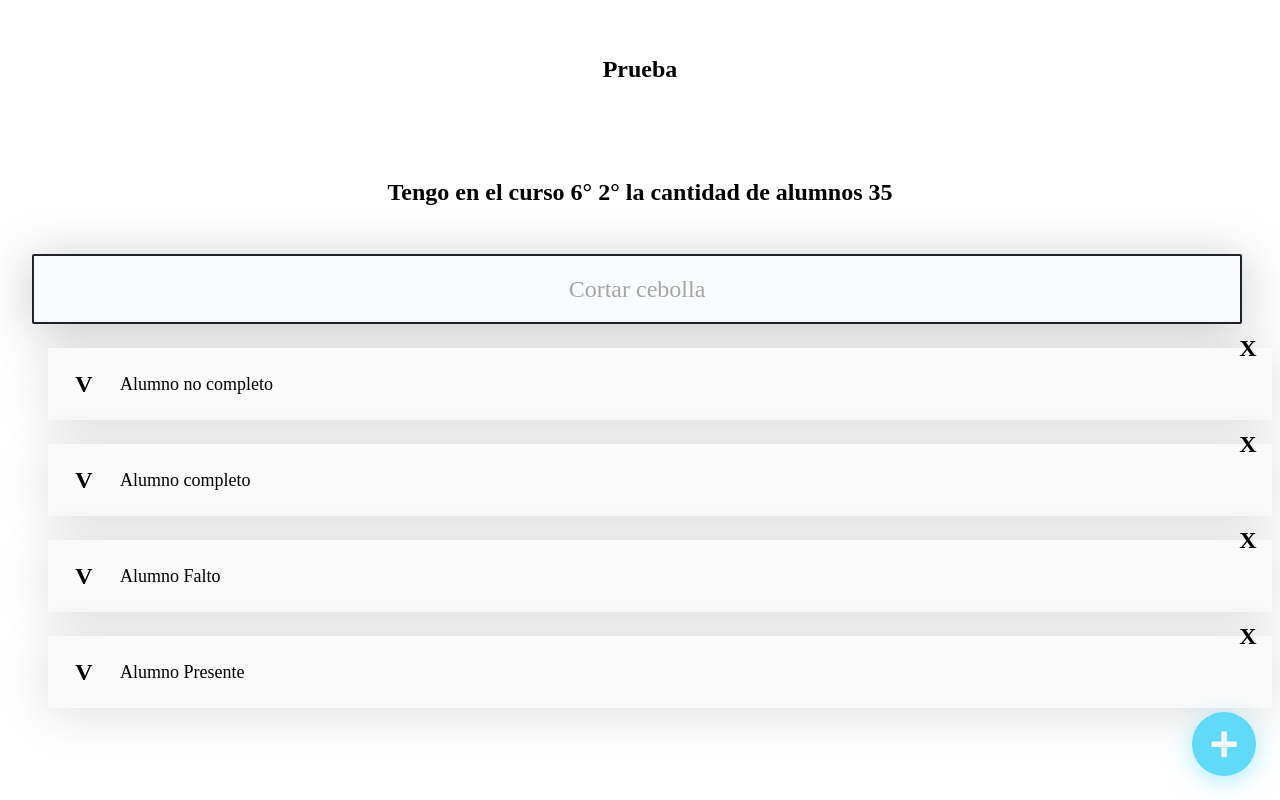
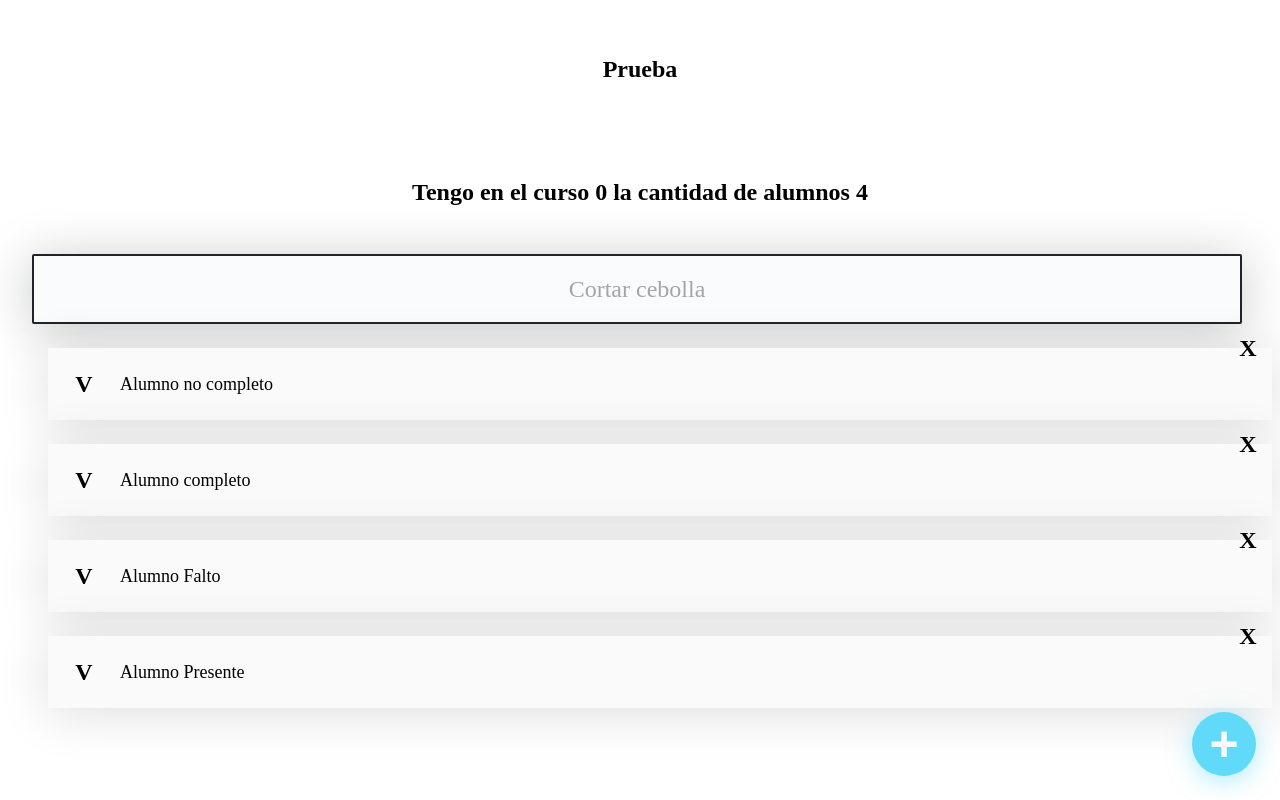
Before and after one commit to ewiedermann/Proyecto-planilla, a React (Create React App) app: page / in a window 1280 px wide. Built offline with nearby package versions, Linux system fonts and the light colour scheme.

Commit message:
Ordenando el contador

```diff
--- a/src/App.jsx
+++ b/src/App.jsx
@@ -14,12 +14,24 @@ const defaultAlumno = [
 ];
 
 function App() {
+  const [alumnos, setAlumnos] = React.useState(defaultAlumno);
+  const [buscarAlumno, setBuscarAlumno] = React.useState("");
+
+  const completedAlumnos = alumnos.filter(
+    (alumno) => !!alumno.completed
+  ).length;
+  const totalAlumnos = alumnos.length;
+
+  console.log("Los usuarios buscan todos de " + buscarAlumno);
   return (
     <React.Fragment>
       <AgregarMateria />
       {/* Para enviar los props al componente se hacen así */}
-      <CantidadAlumno curso={"6° 2°"} cantidad={35} />
-      <AlumnoBuscar />
+      <CantidadAlumno curso={completedAlumnos} cantidad={totalAlumnos} />
+      <AlumnoBuscar
+        searchValue={buscarAlumno}
+        setSearchValue={setBuscarAlumno}
+      />
 
       <ListarMateria>
         {/* Genera array desde otro
```
